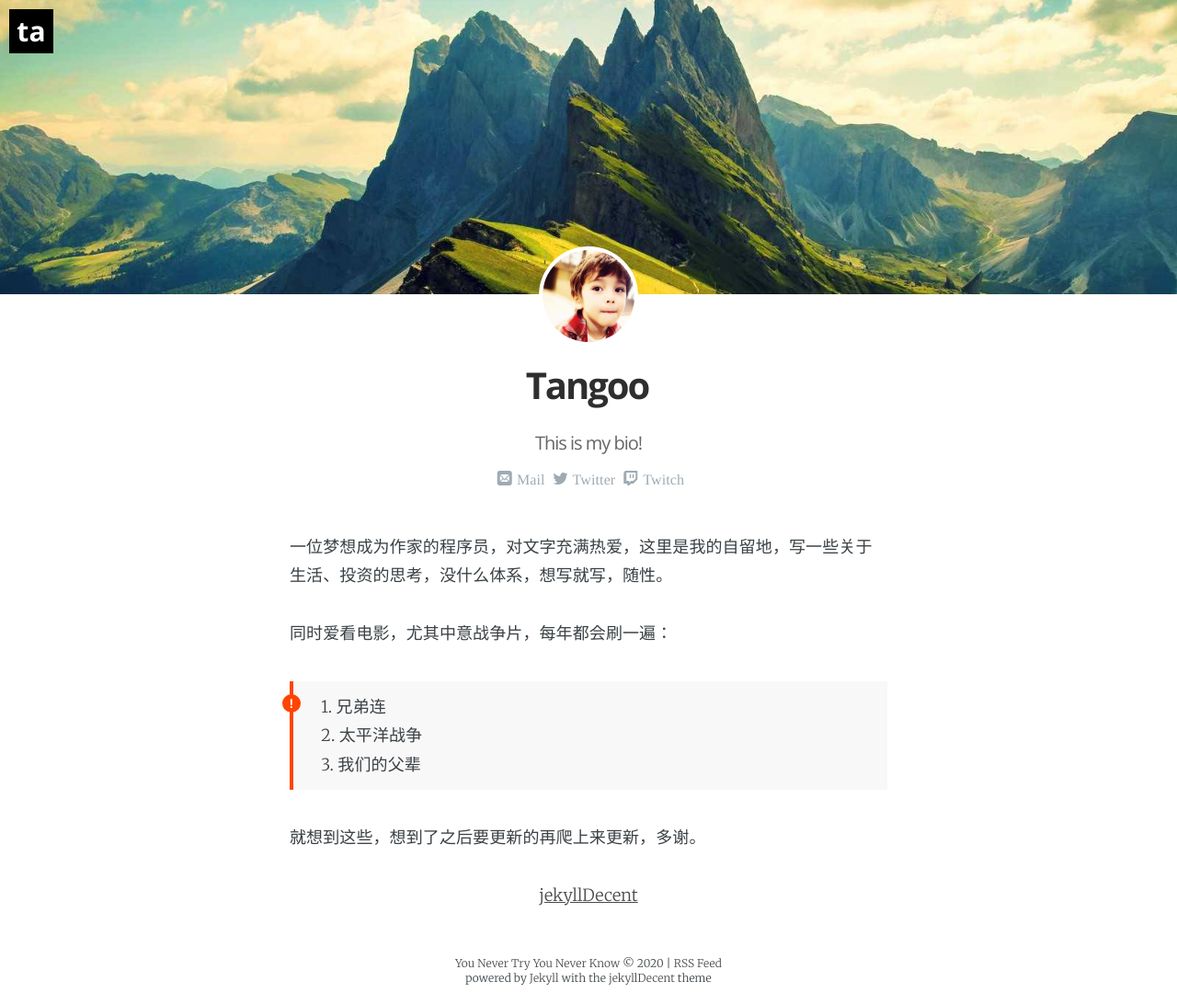
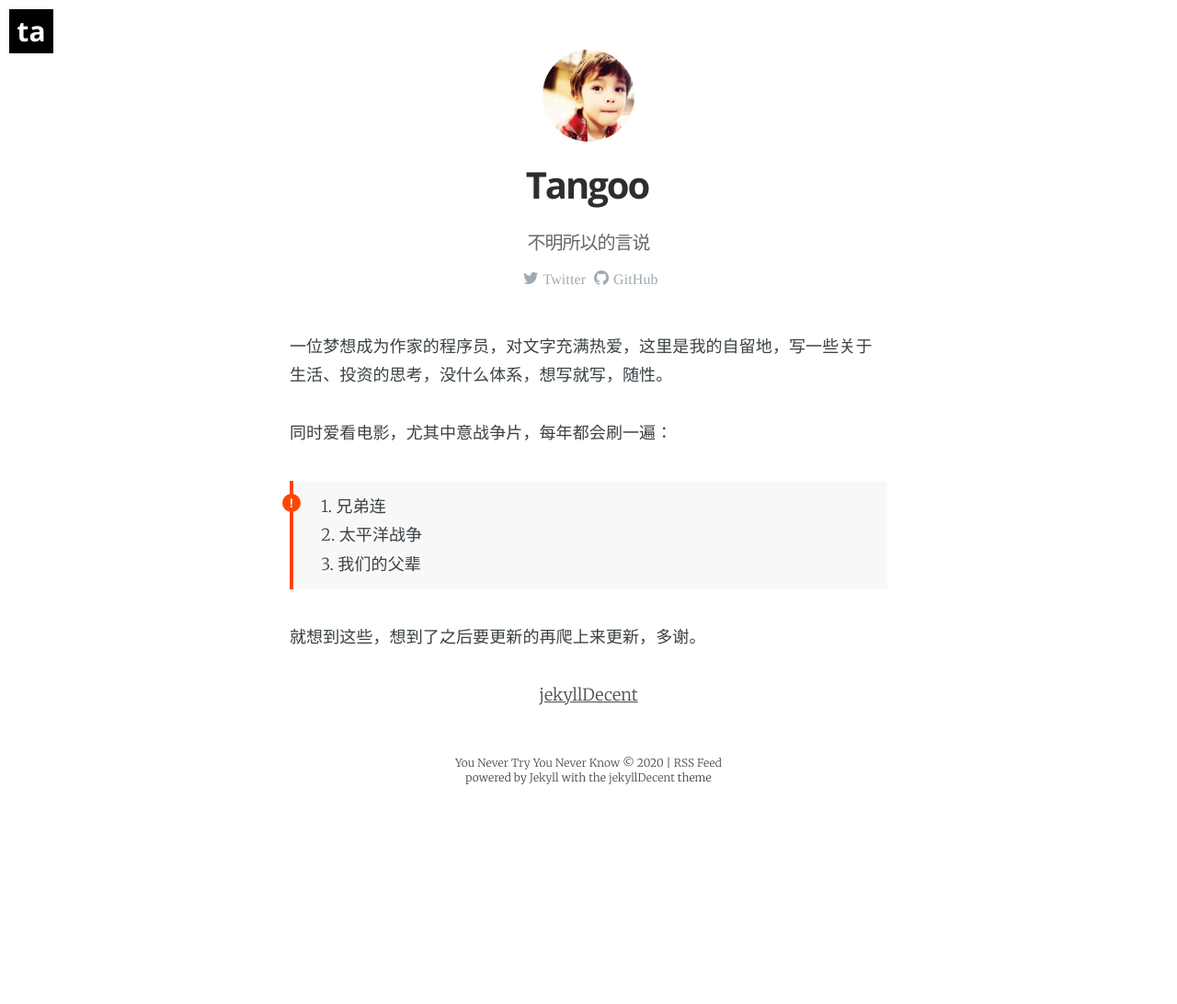
Before and after one commit to triffic-tang/triffic-tang.github.io, a Jekyll site: the page built from _pages/about.md, in a window 1280 px wide. Shown: the whole page at 92% size. Built offline with Jekyll 4.4.1, drawn with Linux system fonts in a browser that asks for light colours; some web fonts are replaced; after the commit the page ends 950 px from its top, so only the background shows below that.

Commit message:
upate css

```diff
--- a/_data/authors.yml
+++ b/_data/authors.yml
@@ -33,11 +33,11 @@
   email:        ""
   twitter:      ""
   twitch:       ""
-jwillmer:
+tangoo:
   initial:      tangoo
   name:         "Tangoo"
   picture:      /assets/tangoo.jpg
-  bio:          All about technology
+  bio:          不明所以的言说
   location:     China
   website:      "https://justtang.com"
   twitter:      ""
--- a/index.html
+++ b/index.html
@@ -5,7 +5,7 @@
 <div id="content" class="content">
     <h3>Recent Posts</h3>
     <ul class="category recent-posts">
-        {% for post in site.posts limit:5  %}
+        {% for post in site.posts limit:50  %}
         {% unless post.draft %}
 
         {% if post.menutitle %}
```
Also changed, not shown: _pages/about.md (+1 -1 lines).
